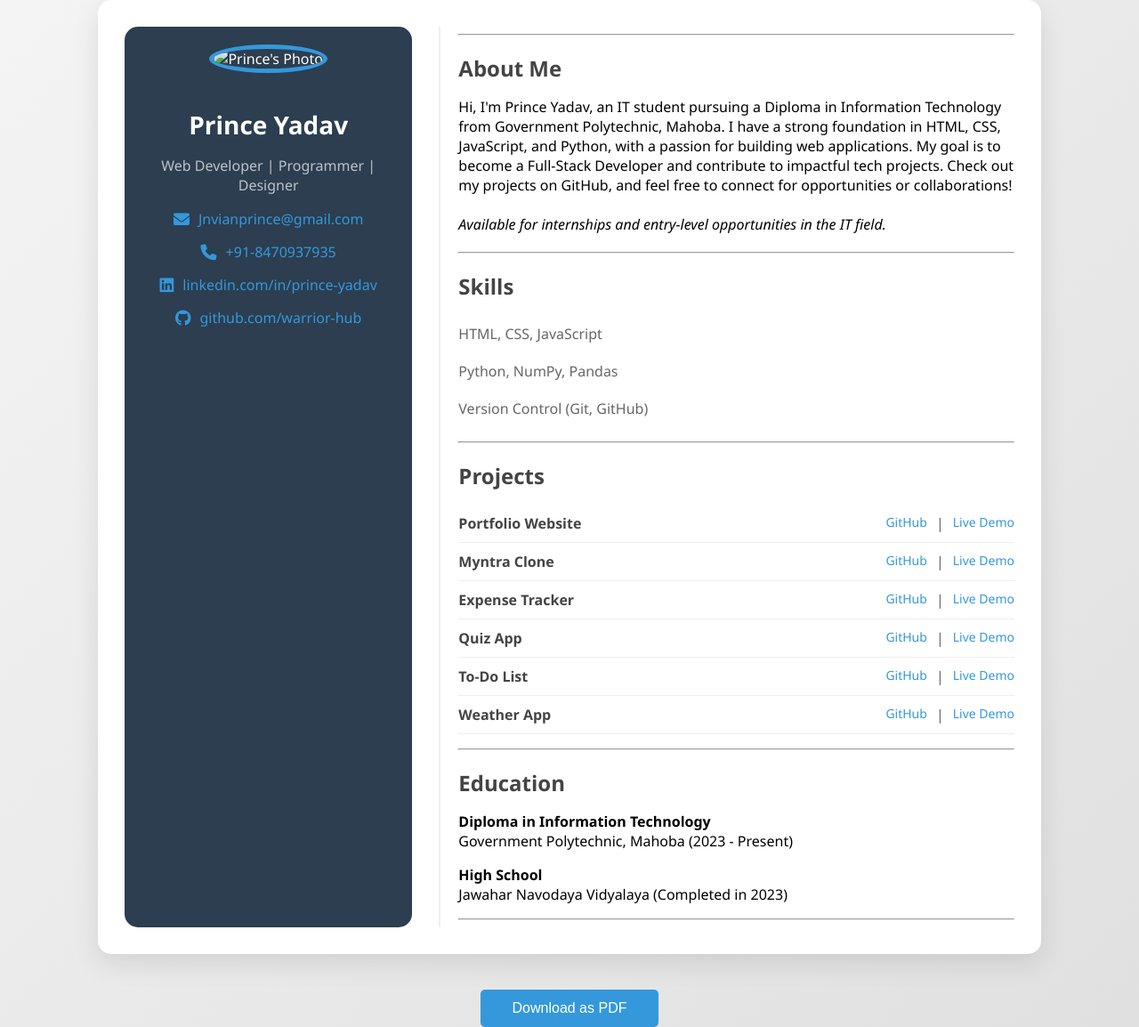
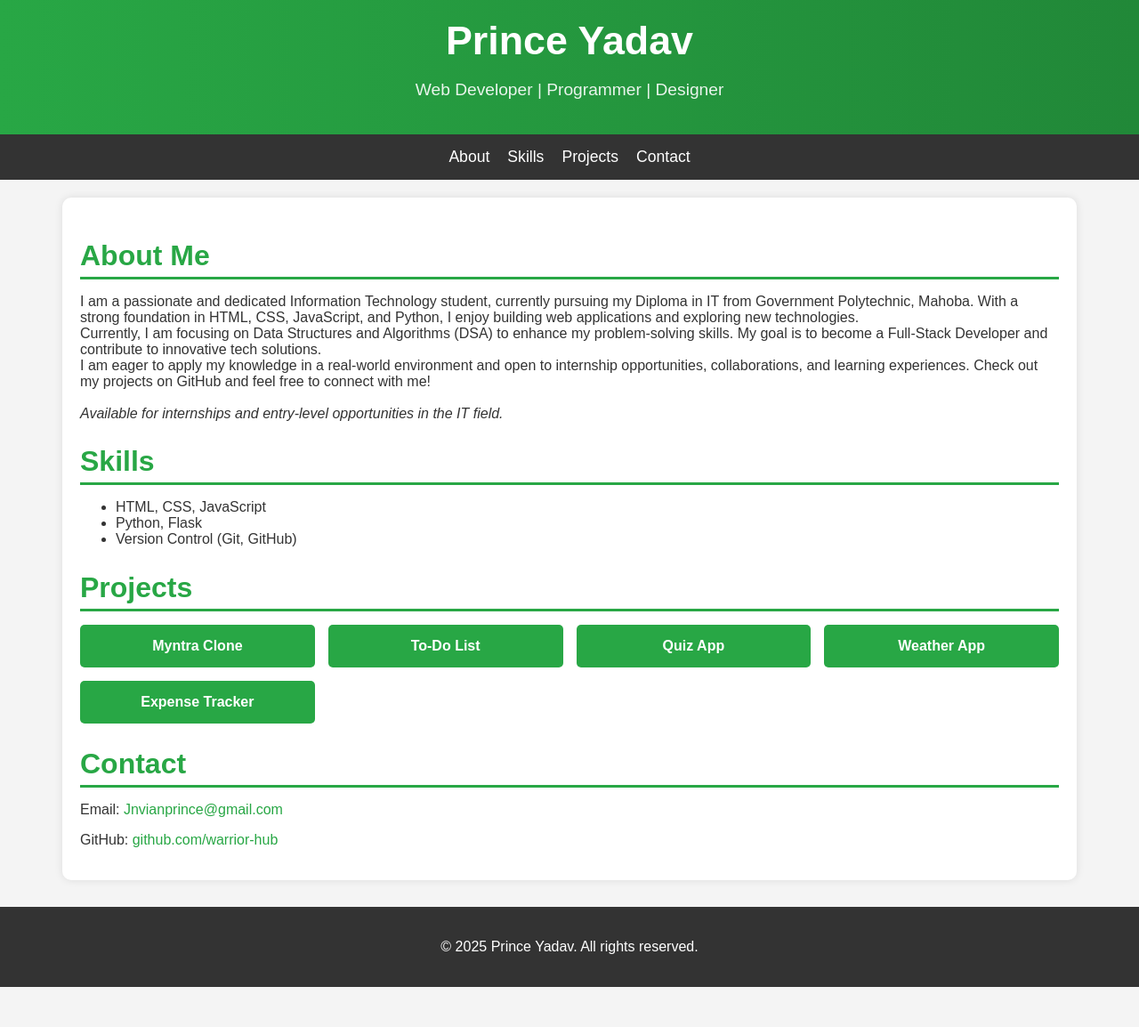
Before and after one commit to warrior-hub/portfolio, a plain HTML site: page index.html in a window 1280 px wide. Shown: the whole page at 89% size. After the commit the page ends 1109 px from the top, so only its background shows below. Drawn offline with Linux system fonts and the light colour scheme.

Commit message:
Update index.html

```diff
--- a/index.html
+++ b/index.html
@@ -5,237 +5,186 @@
     <meta name="viewport" content="width=device-width, initial-scale=1.0">
     <title>Prince Yadav - Portfolio</title>
     <style>
+        /* General Styles */
         body {
-            font-family: 'Segoe UI', Tahoma, Geneva, Verdana, sans-serif;
+            font-family: 'Poppins', sans-serif;
             margin: 0;
             padding: 0;
-            background: linear-gradient(135deg, #f4f4f4, #e0e0e0);
-            display: flex;
-            flex-direction: column;
-            justify-content: center;
-            align-items: center;
-            min-height: 100vh;
-        }
-        .container {
-            max-width: 1000px;
-            background: white;
-            padding: 30px;
-            border-radius: 15px;
-            box-shadow: 0px 10px 30px rgba(0, 0, 0, 0.1);
-            display: grid;
-            grid-template-columns: 1fr 2fr;
-            gap: 30px;
-            animation: fadeIn 1s ease-in-out;
-            margin-bottom: 20px; /* Add margin to separate from the button */
-        }
-        @keyframes fadeIn {
-            from { opacity: 0; transform: translateY(-20px); }
-            to { opacity: 1; transform: translateY(0); }
-        }
-        .left-column {
-            text-align: center;
-            background: #2c3e50;
-            padding: 20px;
-            border-radius: 15px;
-            color: white;
-        }
-        .left-column img {
-            width: 160px;
-            height: 160px;
-            border-radius: 50%;
-            border: 5px solid #3498db;
-            margin-bottom: 20px;
-        }
-        .left-column h1 {
-            font-size: 28px;
-            margin-bottom: 10px;
-        }
-        .left-column p {
-            font-size: 16px;
-            color: #bdc3c7;
-        }
-        .contact-info p {
-            margin: 15px 0;
-            display: flex;
-            align-items: center;
-            justify-content: center;
-        }
-        .contact-info a {
-            color: #3498db;
-            text-decoration: none;
-            margin-left: 10px;
-        }
-        .contact-info a:hover {
-            color: #2980b9;
-        }
-        .contact-info i {
-            font-size: 18px;
-            color: #3498db;
-        }
-        .right-column {
-            padding-left: 20px;
-            border-left: 2px solid #eee;
-        }
-        .right-column h2 {
-            color: #444;
-            font-size: 24px;
-            margin-bottom: 15px;
-            position: relative;
+            background-color: #f4f4f4;
+            color: #333;
         }
 
-        .right-column ul {
-            list-style: none;
-            padding: 0;
-        }
-        .right-column ul li {
-            padding: 10px 0;
-            color: #666;
-            font-size: 16px;
-        }
-        .about-section {
-            margin-bottom: 20px;
-        }
-        .download-btn {
-            margin-top: 20px;
-            padding: 12px 20px;
-            background: #3498db;
-            color: white;
-            border: none;
-            cursor: pointer;
-            font-size: 16px;
-            border-radius: 5px;
-            width: 100%;
-            max-width: 200px;
-            display: block;
-            margin-left: auto;
-            margin-right: auto;
-        }
-        .download-btn:hover {
-            background: #2980b9;
-        }
-        .hide {
-            display: none; /* Class to hide the button */
-        }
-        .project-item {
-    display: flex;
-    justify-content: space-between;
-    align-items: center;
-    padding: 10px 0;
-    border-bottom: 1px solid #eee; /* Optional: Add a separator between items */
+        a {
+            color: #28a745;
+            text-decoration: none;
+            transition: color 0.3s ease-in-out;
         }
 
-.project-name {
-    font-weight: bold;
-    color: #444;
+        a:hover {
+            color: #218838;
+        }
+
+        /* Header Section */
+        header {
+            background: linear-gradient(to right, #28a745, #218838);
+            color: #fff;
+            padding: 20px 0;
+            text-align: center;
+            font-size: 1.5rem;
+        }
+
+        header h1 {
+            margin: 0;
+            font-size: 2.8rem;
+        }
+
+        header p {
+            font-size: 1.2rem;
+            opacity: 0.9;
+        }
+
+        /* Navigation */
+        nav {
+            display: flex;
+            justify-content: center;
+            gap: 20px;
+            background: #333;
+            padding: 15px;
+        }
+
+        nav a {
+            color: #fff;
+            font-size: 1.1rem;
+            font-weight: 500;
+            transition: color 0.3s;
+        }
+
+        nav a:hover {
+            color: #28a745;
+        }
+
+        /* Container */
+        .container {
+            max-width: 1100px;
+            margin: 20px auto;
+            padding: 20px;
+            background: #fff;
+            border-radius: 10px;
+            box-shadow: 0 0 10px rgba(0, 0, 0, 0.1);
+        }
+
+        .section h2 {
+            color: #28a745;
+            border-bottom: 3px solid #28a745;
+            padding-bottom: 5px;
+            font-size: 2rem;
+            margin-bottom: 15px;
         }
 
         .project-links {
-    display: flex;
-    gap: 10px; /* Space between GitHub and Live Demo links */
+            display: grid;
+            grid-template-columns: repeat(auto-fit, minmax(250px, 1fr));
+            gap: 15px;
         }
 
         .project-links a {
-    color: #3498db;
-    text-decoration: none;
-    font-size: 14px;
+            display: block;
+            padding: 15px;
+            background: #28a745;
+            color: #fff;
+            text-align: center;
+            border-radius: 5px;
+            font-weight: bold;
+            transition: transform 0.3s ease-in-out;
         }
 
         .project-links a:hover {
-    color: #2980b9;
-    text-decoration: underline;
+            background: #218838;
+            transform: scale(1.05);
+        }
+
+        /* Footer */
+        footer {
+            background: #333;
+            color: #fff;
+            text-align: center;
+            padding: 20px 0;
+            margin-top: 30px;
+        }
+
+        footer a {
+            color: #28a745;
+            font-weight: bold;
+        }
+
+        @media (max-width: 768px) {
+            header h1 {
+                font-size: 2rem;
+            }
+
+            .project-links {
+                grid-template-columns: 1fr;
+            }
         }
     </style>
-    <link rel="stylesheet" href="https://cdnjs.cloudflare.com/ajax/libs/font-awesome/6.0.0-beta3/css/all.min.css">
 </head>
 <body>
-<div class="container">
-    <div class="left-column">
-        <img src="profile.jpeg" alt="Prince's Photo">
+    <header>
         <h1>Prince Yadav</h1>
         <p>Web Developer | Programmer | Designer</p>
-        <div class="contact-info">
-            <p><i class="fas fa-envelope"></i><a href="mailto:Jnvianprince@gmail.com">Jnvianprince@gmail.com</a></p>
-            <p><i class="fas fa-phone"></i><a href="tel:+918470937935">+91-8470937935</a></p>
-            <p><i class="fab fa-linkedin"></i><a href="https://www.linkedin.com/in/prince-yadav-9b4060305/" target="_blank">linkedin.com/in/prince-yadav</a></p>
-            <p><i class="fab fa-github"></i><a href="https://github.com/warrior-hub" target="_blank">github.com/warrior-hub</a></p>
-        </div>
-    </div>
-    <div class="right-column">
-        <div class="about-section">
-            <hr>
+    </header>
+
+    <nav>
+        <a href="#about">About</a>
+        <a href="#skills">Skills</a>
+        <a href="#projects">Projects</a>
+        <a href="#contact">Contact</a>
+    </nav>
+
+    <div class="container">
+        <section id="about" class="section">
             <h2>About Me</h2>
-            <p>Hi, I'm Prince Yadav, an IT student pursuing a Diploma in Information Technology from Government Polytechnic, Mahoba. I have a strong foundation in HTML, CSS, JavaScript, and Python, with a passion for building web applications. My goal is to become a Full-Stack Developer and contribute to impactful tech projects. Check out my projects on GitHub, and feel free to connect for opportunities or collaborations!
-              <br><br><i>Available for internships and entry-level opportunities in
-                the IT field.
-                </i>
-            </p>
-        </div>
-        <hr>
+            <p>I am a passionate and dedicated Information Technology student, currently pursuing my Diploma in IT from Government Polytechnic, Mahoba. With a strong foundation in HTML, CSS, JavaScript, and Python, I enjoy building web applications and exploring new technologies.
+
+              <br>  Currently, I am focusing on Data Structures and Algorithms (DSA) to enhance my problem-solving skills. My goal is to become a Full-Stack Developer and contribute to innovative tech solutions.
+
+               <br> I am eager to apply my knowledge in a real-world environment and open to internship opportunities, collaborations, and learning experiences. Check out my projects on GitHub and feel free to connect with me!
+            <br><br>
+        <i>Available for internships and entry-level opportunities in
+            the IT field.</i></p>
+
+
+        </section>
+
+        <section id="skills" class="section">
             <h2>Skills</h2>
             <ul>
                 <li>HTML, CSS, JavaScript</li>
-            <li>Python, NumPy, Pandas</li>
+                <li>Python, Flask</li>
                 <li>Version Control (Git, GitHub)</li>
             </ul>
-        <hr>
+        </section>
+
+        <section id="projects" class="section">
             <h2>Projects</h2>
-<ul>
-    <li class="project-item">
-        <span class="project-name">Portfolio Website</span>
-        <span class="project-links">
-            <a href="https://github.com/warrior-hub/portfolio" target="_blank">GitHub</a> |
-            <a href="https://warrior-hub.github.io/portfolio" target="_blank">Live Demo</a>
-        </span>
-    </li>
-    <li class="project-item">
-        <span class="project-name">Myntra Clone</span>
-        <span class="project-links">
-            <a href="https://github.com/warrior-hub/myntra-clone" target="_blank">GitHub</a> |
-            <a href="https://warrior-hub.github.io/myntra-clone" target="_blank">Live Demo</a>
-        </span>
-    </li>
-    <li class="project-item">
-        <span class="project-name">Expense Tracker</span>
-        <span class="project-links">
-            <a href="https://github.com/warrior-hub/Expense_Tracker" target="_blank">GitHub</a> |
-            <a href="https://warrior-hub.github.io/Expense_Tracker/" target="_blank">Live Demo</a>
-        </span>
-    </li>
-    <li class="project-item">
-        <span class="project-name">Quiz App</span>
-        <span class="project-links">
-            <a href="https://github.com/warrior-hub/quiz-app" target="_blank">GitHub</a> |
-            <a href=" https://warrior-hub.github.io/quiz-app/" target="_blank">Live Demo</a>
-        </span>
-    </li>
-    <li class="project-item">
-        <span class="project-name">To-Do List</span>
-        <span class="project-links">
-            <a href="https://github.com/warrior-hub/to-do-list" target="_blank">GitHub</a> |
-            <a href="https://warrior-hub.github.io/to-do-list/" target="_blank">Live Demo</a>
-        </span>
-    </li>
-    <li class="project-item">
-        <span class="project-name">Weather App</span>
-        <span class="project-links">
-            <a href="https://github.com/warrior-hub/weather" target="_blank">GitHub</a> |
-            <a href=" https://warrior-hub.github.io/weather/" target="_blank">Live Demo</a>
-        </span>
-    </li>
-</ul><hr>
-        <h2>Education</h2>
-        <p><b>Diploma in Information Technology</b><br>Government Polytechnic, Mahoba (2023 - Present)</p>
-        <p><b>High School</b><br>Jawahar Navodaya Vidyalaya (Completed in 2023)</p><hr></b>
+            <div class="project-links">
+                <a href="https://warrior-hub.github.io/myntra-clone/" target="_blank">Myntra Clone</a>
+                <a href="https://warrior-hub.github.io/to-do-list/" target="_blank">To-Do List</a>
+                <a href="https://warrior-hub.github.io/quiz-app/" target="_blank">Quiz App</a>
+                <a href="https://warrior-hub.github.io/weather/" target="_blank">Weather App</a>
+                <a href=" https://warrior-hub.github.io/Expense_Tracker/" target="_blank">Expense Tracker</a>
             </div>
+        </section>
+
+        <section id="contact" class="section">
+            <h2>Contact</h2>
+            <p>Email: <a href="mailto:Jnvianprince@gmail.com">Jnvianprince@gmail.com</a></p>
+            <p>GitHub: <a href="https://github.com/warrior-hub" target="_blank">github.com/warrior-hub</a></p>
+        </section>
     </div>
-<button class="download-btn" id="downloadBtn">Download as PDF</button>
 
-<script>
-    // Function to hide the button after PDF download
-    document.getElementById('downloadBtn').addEventListener('click', function() {
-        window.print(); // Trigger the print dialog
-        this.classList.add('hide'); // Hide the button after download
-    });
-</script>
+    <footer>
+        <p>&copy; 2025 Prince Yadav. All rights reserved.</p>
+    </footer>
 </body>
 </html>
```
Lines whose indentation alone changed are shown as unchanged.
